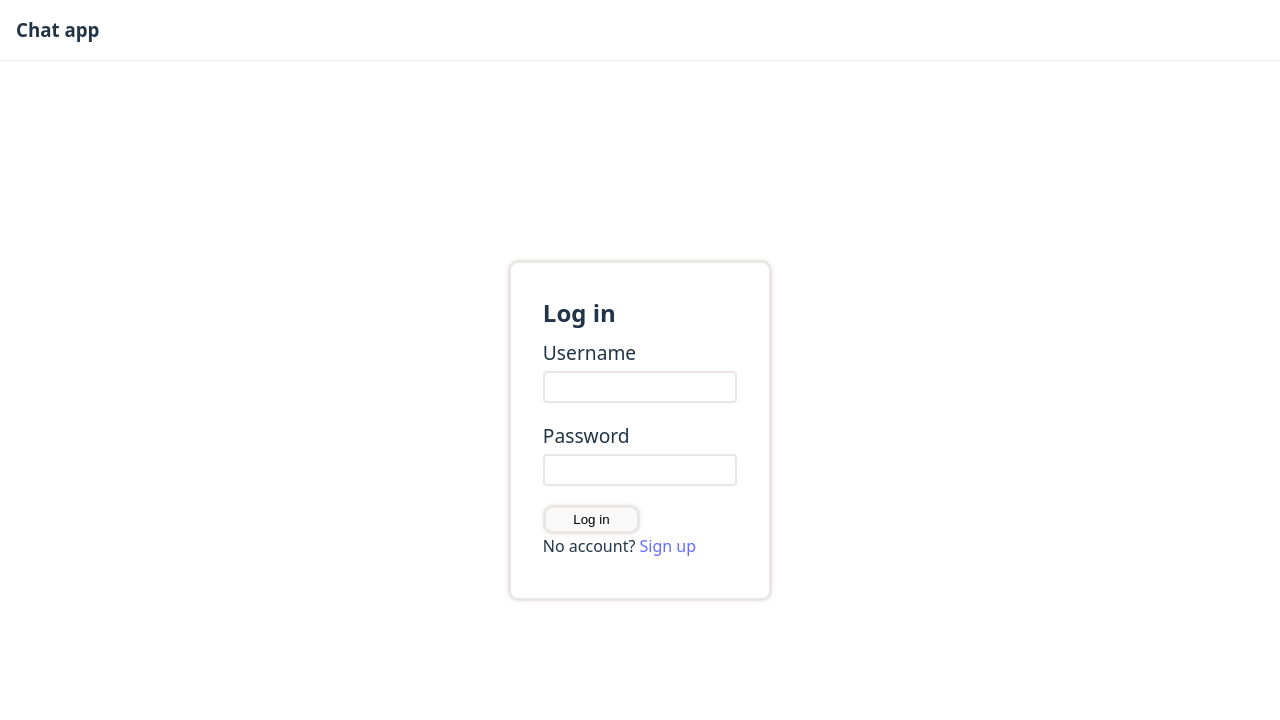
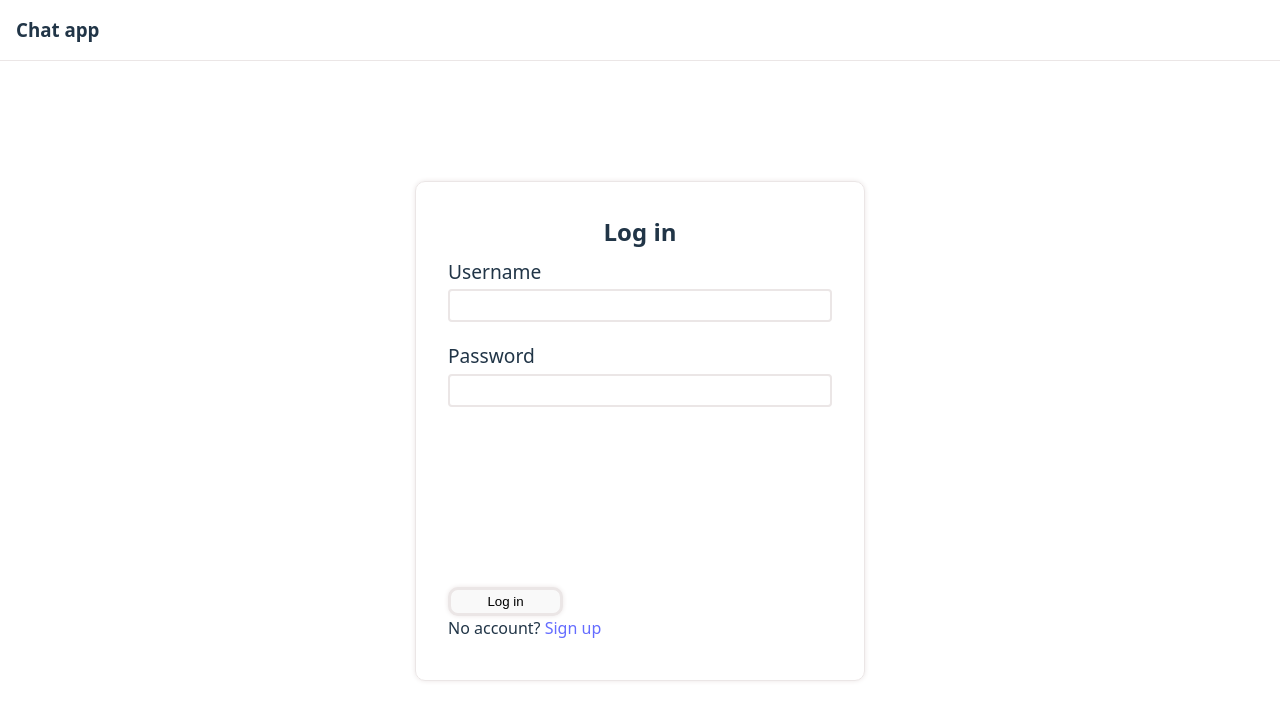
Before and after one commit to EmptyXNothing/chat-app, a React (Vite) app in the folder frontend/: page /login in a window 1280 px wide. Shown: the top 720 px of the page. Built offline with nearby package versions, Linux system fonts and the light colour scheme.

Commit message:
add style for modals and refactoring code

```diff
--- a/frontend/src/components/modals/AddChannel.jsx
+++ b/frontend/src/components/modals/AddChannel.jsx
@@ -5,7 +5,7 @@ import { useUser } from '../../hooks/useUser.jsx';
 import { useModalStore } from '../../store/modalStore.js';
 import routes from '../../routes.js';
 
-const AddChannelModal = () => {
+const AddChannelModal = ({ handleClose }) => {
   const {closeModal } = useModalStore()
   const [error, setError] = useState(null);
   const [input, setInput] = useState('');
@@ -38,7 +38,8 @@ const AddChannelModal = () => {
   };
 
   return (
-    <div className="add-channel-name-form">
+    <div className="content">
+      <h2>Добавить канал</h2>
       <form onSubmit={handleSubmit}>
         <input
           type="text"
@@ -47,8 +48,12 @@ const AddChannelModal = () => {
           ref={(input) => input?.focus()}
           placeholder="Channel name"
         />
-        <button type="sumbit">Submit</button>
-          {error && <div className="validation">{error}</div>}
+        <div className='btn'>
+          <button type="sumbit">Submit</button>
+          <button onClick={() => handleClose()}>close</button>
+        </div>
+
+        {error && <div className="validation">{error}</div>}
       </form>
     </div>
   );
--- a/frontend/src/components/modals/EditChannel.jsx
+++ b/frontend/src/components/modals/EditChannel.jsx
@@ -1,13 +1,13 @@
-import { useState } from 'react';
-import axios from 'axios';
-import ERRORS from '../../errors.js';
-import { useUser } from '../../hooks/useUser.jsx';
+import { useState } from "react";
+import axios from "axios";
+import ERRORS from "../../errors.js";
+import { useUser } from "../../hooks/useUser.jsx";
 import { useChannelStore } from "../../store/channelStore";
-import { useModalStore } from '../../store/modalStore.js';
-import routes from '../../routes.js';
+import { useModalStore } from "../../store/modalStore.js";
+import routes from "../../routes.js";
 
-const EditChannelModal = () => {
-  const [input, setInput] = useState('');
+const EditChannelModal = ({ handleClose }) => {
+  const [input, setInput] = useState("");
   const [error, setError] = useState(null);
   const { headers } = useUser();
   const { modal, closeModal } = useModalStore();
@@ -29,14 +29,18 @@ const EditChannelModal = () => {
     }
     try {
       const changes = { name: input };
-      const response = await axios.patch(routes.channel(modal.data.id), changes, {
+      const response = await axios.patch(
+        routes.channel(modal.data.id),
+        changes,
+        {
           headers,
-      });
-      const editedChannel = response.data
-      if (currentChannel.id === editedChannel.id){
-        setCurrentChannel(editedChannel)
         }
-      setInput(() => '');
+      );
+      const editedChannel = response.data;
+      if (currentChannel.id === editedChannel.id) {
+        setCurrentChannel(editedChannel);
+      }
+      setInput(() => "");
       closeModal();
     } catch (e) {
       setError(() => e.message);
@@ -44,11 +48,9 @@ const EditChannelModal = () => {
   };
 
   return (
-    <div className="edit-channel-name-form">
+    <div className="content">
+      <h2>{modal.data.name}</h2>
       <form onSubmit={handleSubmit}>
-        <h2>{modal.data.name}</h2>
-        <div className="form-content">
-          <div className="flex">
         <input
           type="text"
           onChange={handleInput}
@@ -56,10 +58,11 @@ const EditChannelModal = () => {
           ref={(input) => input?.focus()}
           placeholder="Channel name"
         />
+        <div className="btn">
           <button type="sumbit">Submit</button>
+          <button onClick={() => handleClose()}>close</button>
         </div>
         {error && <div className="validation">{error}</div>}
-        </div>
       </form>
     </div>
   );
--- a/frontend/src/components/modals/ModalRoot.jsx
+++ b/frontend/src/components/modals/ModalRoot.jsx
@@ -2,16 +2,21 @@ import Modal from 'react-modal';
 import { useModalStore } from '../../store/modalStore.js';
 import AddChannelModal from './AddChannel.jsx';
 import EditChannelModal from './EditChannel.jsx';
+import '../../styles/Modal.css';
 
 const customStyles = {
   content: {
     top: '50%',
     left: '50%',
     right: 'auto',
+    maxWidth: '500px',
+    minWidth: '350px',
     bottom: 'auto',
-    height: 'auto',
     marginRight: '-50%',
+    width: '50vw',
+    zIndex: '1001',
     transform: 'translate(-50%, -50%)',
+    border: '3px solid #525252'
   },
 };
 
@@ -25,9 +30,9 @@ const ModalWindow = () => {
   const getCurrentModal = () => {
     switch (modal.type) {
       case 'addChannel':
-        return <AddChannelModal />;
+        return <AddChannelModal handleClose={handleClose} />;
       case 'editChannel':
-        return <EditChannelModal />;
+        return <EditChannelModal handleClose={handleClose} />;
       default:
         return null;
     }
@@ -42,7 +47,6 @@ const ModalWindow = () => {
     >
       <div className="modal">
         {getCurrentModal()}
-        <button onClick={() => handleClose()}>close</button>
       </div>
     </Modal>
   );
--- a/frontend/src/pages/Login.jsx
+++ b/frontend/src/pages/Login.jsx
@@ -1,70 +1,62 @@
-import '../styles/Auth.css';
-import { useFormik } from 'formik';
-import * as Yup from 'yup';
-import axios from 'axios';
-import { useNavigate, Link } from 'react-router-dom';
-import { useUser } from '../hooks/useUser.jsx';
-import routes from '../routes.js';
-import { useState } from 'react';
+import "../styles/Auth.css";
+import { Field, Form, Formik } from "formik";
+import * as Yup from "yup";
+import axios from "axios";
+import { useNavigate, Link } from "react-router-dom";
+import { useUser } from "../hooks/useUser.jsx";
+import routes from "../routes.js";
+import notify from "../utils/notify.js";
 
-const SignupSchema = Yup.object().shape({
+const LoginSchema = Yup.object().shape({
   username: Yup.string()
-    .min(5, 'Too Short!')
-    .max(35, 'Too Long!')
-    .required('Required'),
+    .min(5, "Too Short!")
+    .max(35, "Too Long!")
+    .required("Required"),
   password: Yup.string()
-    .min(5, 'Too Short!')
-    .max(35, 'Too Long!')
-    .required('Required'),
+    .min(5, "Too Short!")
+    .max(35, "Too Long!")
+    .required("Required"),
 });
 
 const LogIn = () => {
-  const [error, setError] = useState();
   const navigate = useNavigate();
   const { logIn } = useUser();
-  const formik = useFormik({
-    initialValues: {
-      username: '',
-      password: '',
-    },
-    validateOnChange: false,
-    validationSchema: SignupSchema,
-    onSubmit: async (values) => {
+  return (
+    <Formik
+      initialValues={{
+        username: "",
+        password: "",
+      }}
+      validationSchema={LoginSchema}
+      onSubmit={async (values) => {
         try {
           const { data } = await axios.post(routes.logIn(), values);
           logIn(data);
           navigate(routes.mainPage());
         } catch (e) {
-        setError(() => e.message);
+          notify(e.message, 'error');
         }
-    },
-  });
-  return (
-    <div className="form">
+      }}
+    >
+      {({ errors, touched }) => (
+        <Form className="form">
           <h2>Log in</h2>
-      <form onSubmit={formik.handleSubmit}>
+          <div className="fields">
             <div className="field">
               <label htmlFor="username">Username</label>
-          <input
-            id="username"
-            name="username"
-            type="text"
-            onChange={formik.handleChange}
-            value={formik.values.username}
-          />
-          <p className="error">{formik.errors.username}</p>
+              <Field name="username" autoComplete="off" />
+              {errors.username && touched.username && (
+                <div className="error">{errors.username}</div>
+              )}
             </div>
+
             <div className="field">
               <label htmlFor="password">Password</label>
-          <input
-            id="password"
-            name="password"
-            type="password"
-            onChange={formik.handleChange}
-            value={formik.values.password}
-          />
-          <p className="error">{formik.errors.password}</p>
-          {error && <div className="validation">{error}</div>}
+              <Field name="password" autoComplete="off" />
+              {errors.password && touched.password && (
+                <div className="error">{errors.password}</div>
+              )}
+            </div>
           </div>
           <div className="btn">
             <button type="submit">Log in</button>
@@ -73,8 +65,9 @@ const LogIn = () => {
               <Link to={routes.signUpPage()}>Sign up</Link>
             </div>
           </div>
-      </form>
-    </div>
+        </Form>
+      )}
+    </Formik>
   );
 };
 
--- a/frontend/src/styles/App.css
+++ b/frontend/src/styles/App.css
@@ -89,7 +89,7 @@
 
 .messages-form {
   height: 4vh;
-  width: 50vw;
+  width: 80vw;
 }
 
 .chat-content {
@@ -162,14 +162,6 @@
   gap: 0.3em;
 }
 
-.edit-channel-name-form h2 {
-  color: #1a1a1a;
-}
-
-.edit-channel-name-form, .add-channel-name-form {
-  height: auto;
-}
-
 .channel-name {
   width: 100%;
 }
@@ -217,6 +209,5 @@
   height: 100%;
   background: #1a1a1a; /* фон обязательно, чтобы перекрывать */
   box-shadow: 2px 0 10px rgba(0,0,0,0.2);
-  z-index: 1000;
   overflow-y: auto;
 }
--- a/frontend/src/styles/Auth.css
+++ b/frontend/src/styles/Auth.css
@@ -1,8 +1,24 @@
 .form {
-  border: 3px solid rgb(235, 230, 230);
+  border: 1px solid rgb(235, 230, 230);
+  display: flex;
+  flex-direction: column;
+  justify-content: space-between;
+  align-items: center;
+  width: 100%;
+  max-width: 450px;
+  min-height: 300px;
   border-radius: 10px;
   padding: 2em;
+  height: 500px;
   box-shadow: 0 0 5px rgb(235, 230, 230);
+}
+
+.fields {
+  display: flex;
+  flex-direction: column;
+  width: 100%;
+  height: 80%;
+  gap: 0.3em
 }
 
 .field {
@@ -11,16 +27,19 @@
   align-items:flex-start;
   gap: 3px;
   padding: 0.5em 0;
+  width: 100%;
 }
 
 .field label {
   font-size: 1.2em;
+
 }
 
 .field input {
   padding: 0.5em;
   border: 2px solid rgb(235, 230, 230);
   border-radius: 4px;
+  width: 100%;
 }
 
 .error {
@@ -29,18 +48,13 @@
 
 .btn {
   padding: 0.5em 0;
+  width: 100%;
 }
 
 .btn button {
-  width: 50%;
+  width: 30%;
   padding: 0.3em 0.6em;
   border: 3px solid rgb(235, 230, 230);
   border-radius: 10px;
   box-shadow: 0 0 5px rgb(235, 230, 230)
 }
-
-.fields {
-  display: flex;
-  flex-direction: column;
-  gap: 0.5em
-}
--- /dev/null
+++ b/frontend/src/styles/Modal.css
@@ -0,0 +1,18 @@
+.content form {
+    display: flex;
+    flex-direction: column;
+    gap: 0.5em;
+}
+
+.content h2 {
+    color: black;
+}
+
+.content input {
+    padding: 0.5em;
+}
+
+.content button {
+    background-color: rgb(108, 108, 108);
+    padding: 0.5em;
+}
```
Also changed, not shown: 2 other files (tests, documents, lock files or other folders). Lines whose indentation alone changed are shown as unchanged.
